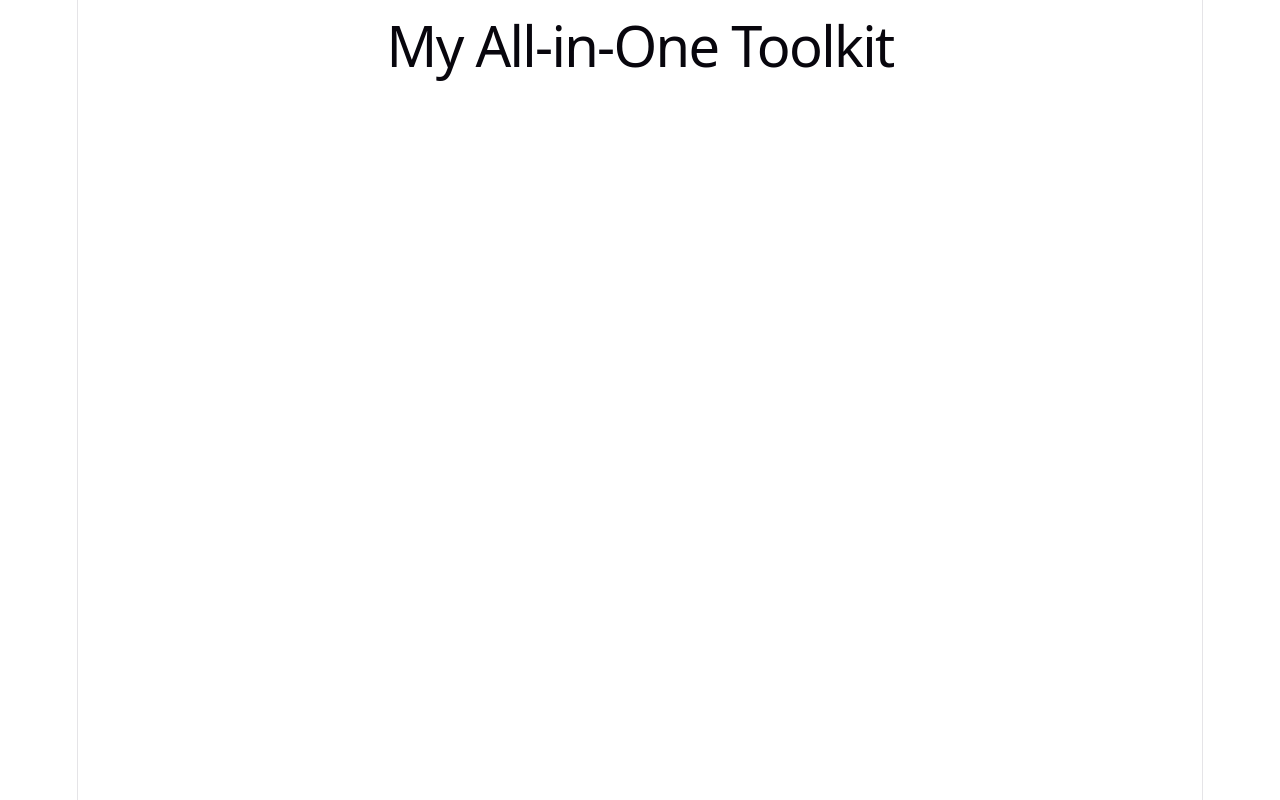
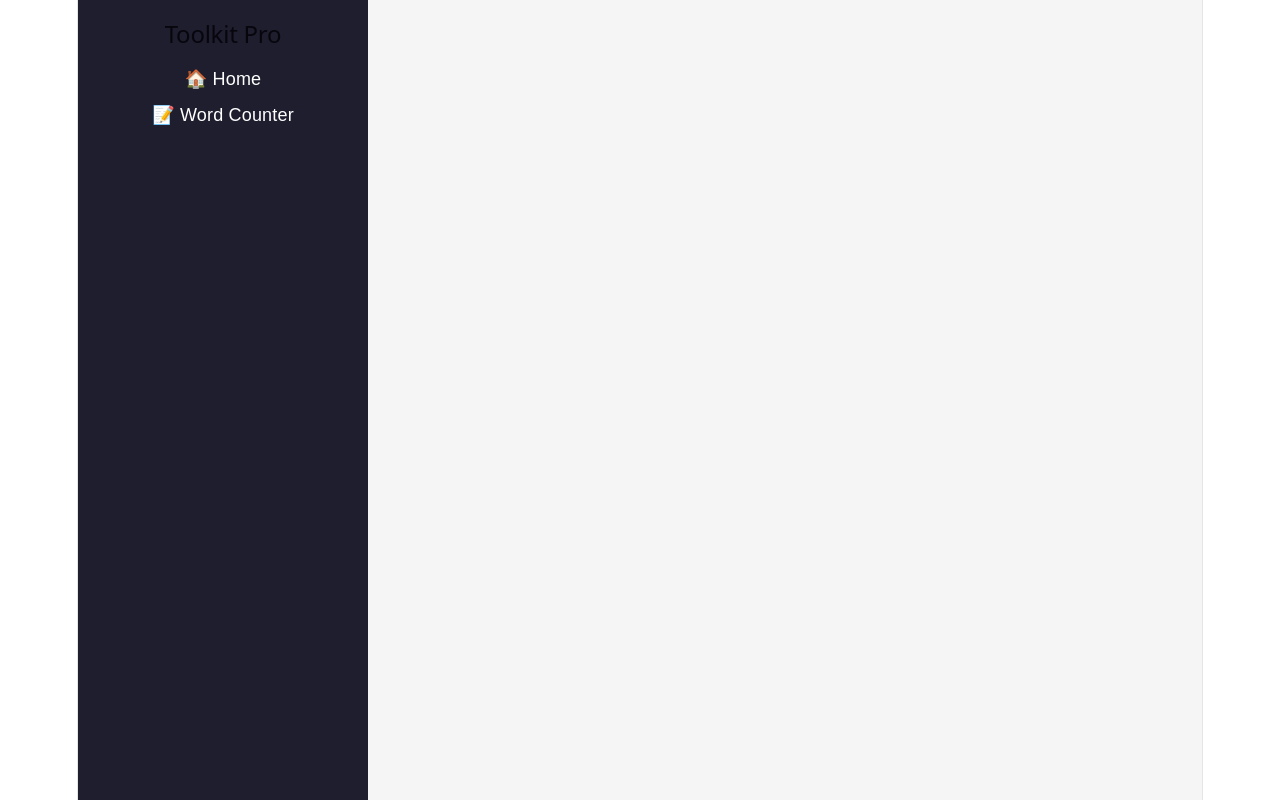
Before and after one commit to AjimTamboli-Web/all-in-one-toolkit, a React (Vite) app: page /qr-code in a window 1280 px wide. Built offline with nearby package versions, Linux system fonts and the light colour scheme.

Commit message:
adding navigation bar

```diff
--- a/src/App.jsx
+++ b/src/App.jsx
@@ -1,5 +1,6 @@
 // 1. Import Routes and Route from the router library
-import { Routes, Route } from 'react-router-dom'
+// 20. Notice we added 'Link' to our import here!
+import { Routes, Route, Link } from 'react-router-dom'
 
 // 11. IMPORT YOUR NEW COMPONENT
 // The './' means "look in the current folder, then go to components folder"
@@ -8,8 +9,29 @@ import WordCounter from './components/WordCounter'
 // 2. Export our App function as the default export so main.jsx can use it
 export default function App() {
   return (
-    <div>
-      <h1>My All-in-One Toolkit</h1>
+    <div style={{
+      display: 'flex', minHeight: '100vh',
+      fontFamily: 'sans-serif'
+    }}>
+
+
+      {/* 21. --- THIS IS OUR SIDEBAR NAVIGATION --- */}
+      <nav style={{ width: '250px', background: '#1e1e2f', color: 'white', padding: '20px' }}>
+        <h2>Toolkit Pro</h2>
+
+        <ul style={{ listStyle: 'none', padding: 0, display: 'flex', flexDirection: 'column', gap: '10px' }}>
+          <li>
+            {/* Link replaces the standard HTML <a> tag */}
+            <Link to="/" style={{ color: 'white', textDecoration: 'none' }}>🏠 Home</Link>
+          </li>
+          <li>
+            <Link to="/word-counter" style={{ color: 'white', textDecoration: 'none' }}>📝 Word Counter</Link>
+          </li>
+        </ul>
+      </nav>
+
+      {/* 22--- THIS IS OUR MAIN CONTENT AREA --- */}
+      <main style={{ flex: 1, padding: '40px', background: '#f5f5f5' }}>
 
         {/*
         Routes acts like a switch statement.
@@ -17,7 +39,13 @@ export default function App() {
       */}
         <Routes>
           {/* When the URL is exacty "/" (the home page), show this text */}
-        <Route path="/" element={<p>Welcome to the Home Page! Tools will go here.</p>} />
+
+          <Route path="/" element={
+            <div>
+              <h1> Welcome to the Home Page!</h1>
+              <p> Click a tool on the left to get started.</p>
+            </div>
+          } />
 
           {/* We will add more routes here later, like: */}
           {/* <Route path="/qr-code" element={<QRCodeGenerator />} /> */}
@@ -28,7 +56,7 @@ export default function App() {
           <Route path="/word-counter" element={<WordCounter />} />
 
         </Routes>
-
+      </main>
 
     </div>
   )
```
Lines whose indentation alone changed are shown as unchanged.
